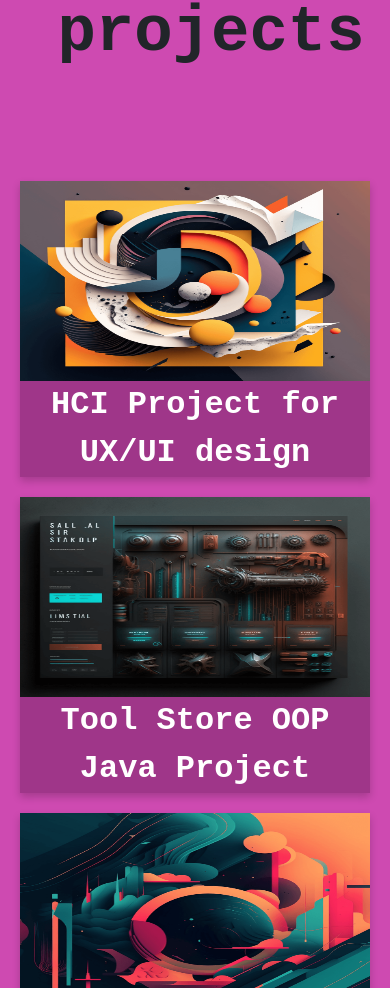
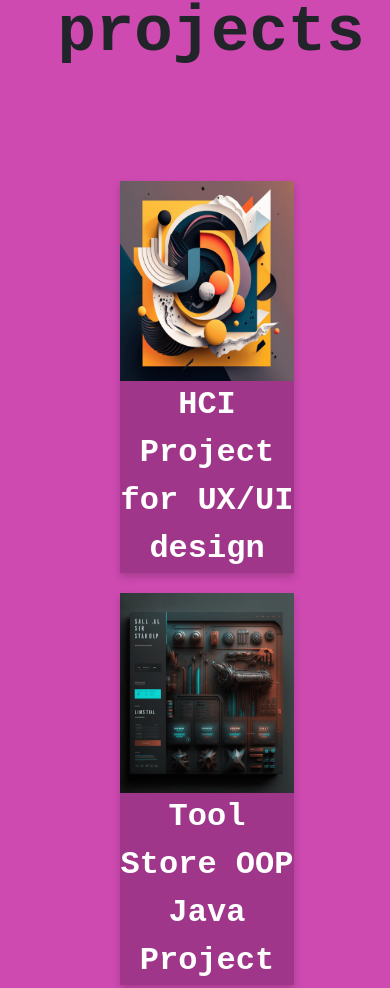
Before and after one commit to theiorga/PersonalPageV2, a plain HTML site: page my-work.html in a window 390 px wide. Shown: the part 1111-2099 px from the top of the page. Drawn offline with nearby package versions, Linux system fonts and the light colour scheme.

Commit message:
Update style.css

```diff
--- a/style.css
+++ b/style.css
@@ -77,13 +77,6 @@ body {
   transform: scale(1.1);
 }
 
-.grid-container {
-  display: grid;
-  grid-template-columns: repeat(3, 1fr);
-  grid-template-rows: repeat(3, 1fr);
-  margin-top: 3rem;
-  gap: 0.5rem;
-}
 
 .grid-item2 > a {
   color: aliceblue;
@@ -142,6 +135,7 @@ body {
   grid-gap: 20px;
   padding: 20px;
   margin-top: 5rem;
+  padding-left: 10vw;
 }
 
 .grid-item {
@@ -153,6 +147,7 @@ body {
   font-size: 2rem;
   font-weight: 600;
   font-family: "Courier New", monospace;
+  max-width: 20vw;
 }
 .grid-item:hover {
   transform: scale(1.1);
@@ -186,10 +181,18 @@ a:active {
   .grid-container {
     grid-template-columns: repeat(2, 1fr);
   }
+  .grid-item {
+    max-width: 40vw;
+  }
 }
 @media (max-width: 768px) {
   .grid-container {
     grid-template-columns: 1fr;
+    padding-left: 7.5rem;
+    padding-right: 6rem;
+  }
+  .grid-item {
+    max-width: 60vw;
   }
 }
 @media only screen and (min-width: 1100px) {
```
